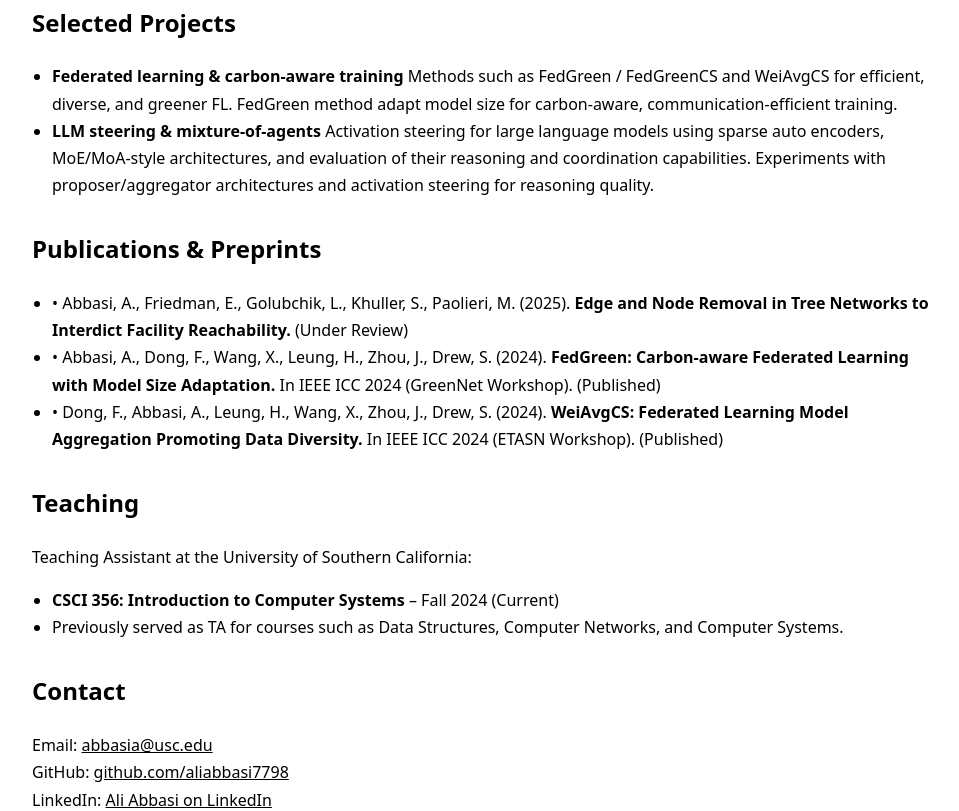
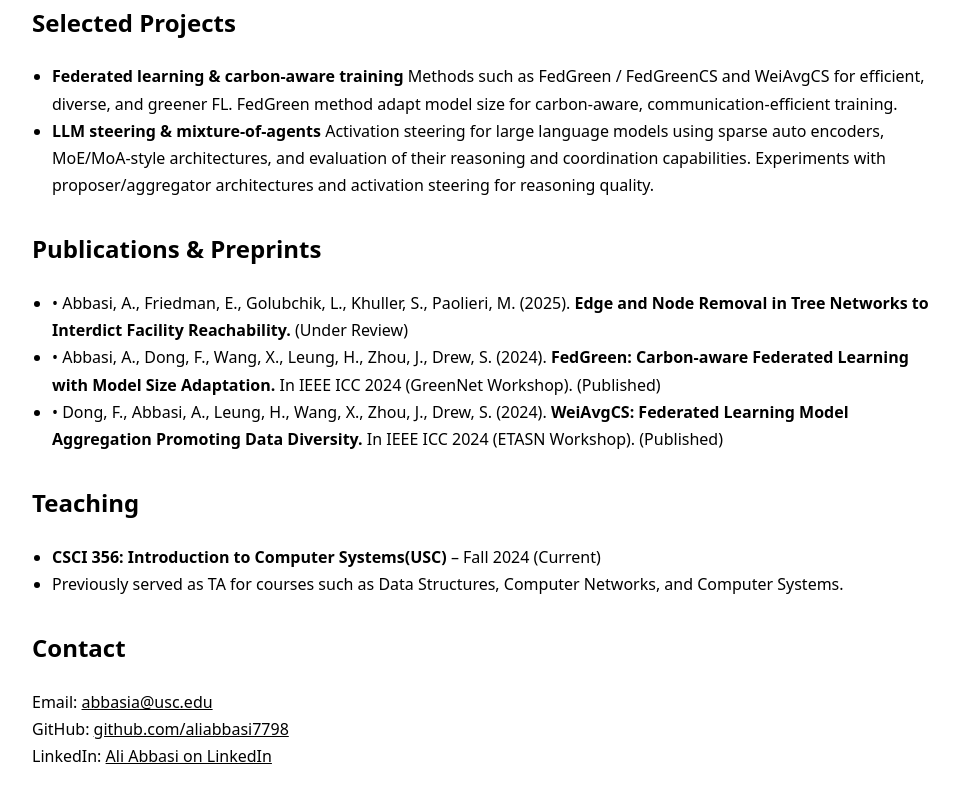
Before and after one commit to aliabbasi7798/aliabbasi, a plain HTML site: page index.html in a window 1280 px wide. Shown: the part 733-1544 px from the top of the page, without its empty margins (158-1117 px from the left). Drawn offline with Linux system fonts and the light colour scheme.

Commit message:
Update index.html revise

```diff
--- a/index.html
+++ b/index.html
@@ -96,7 +96,7 @@
       working in the <a href="https://qed.usc.edu/" target="_blank">QED Lab</a> under the supervision
       of <strong>Prof. Leana Golubchik</strong>. My research interests lie at the intersection of
       <strong>network optimization</strong>, <strong>traffic engineering in time-varying and satellite networks</strong>,
-      , <strong>machine learning for systems</strong> and <strong>optimization methods using machine learning.</strong>. I received my M.Sc. from University of calgary in 2024 and my B.Sc. in Computer Engineering from Sharif University of Technology in 2022.
+       <strong>machine learning for systems</strong> and <strong>optimization methods using machine learning.</strong> I received my M.Sc. from University of calgary in 2024 and my B.Sc. in Computer Engineering from Sharif University of Technology in 2022.
     </p>
   </section>
 
@@ -154,11 +154,9 @@
 
   <section id="teaching">
     <h2>Teaching</h2>
-    <p>
-      Teaching Assistant at the University of Southern California:
-    </p>
+
     <ul>
-      <li><strong>CSCI 356: Introduction to Computer Systems</strong> – Fall 2024 (Current)</li>
+      <li><strong>CSCI 356: Introduction to Computer Systems(USC)</strong> – Fall 2024 (Current)</li>
       <li>Previously served as TA for courses such as Data Structures, Computer Networks, and Computer Systems.</li>
     </ul>
   </section>
```
